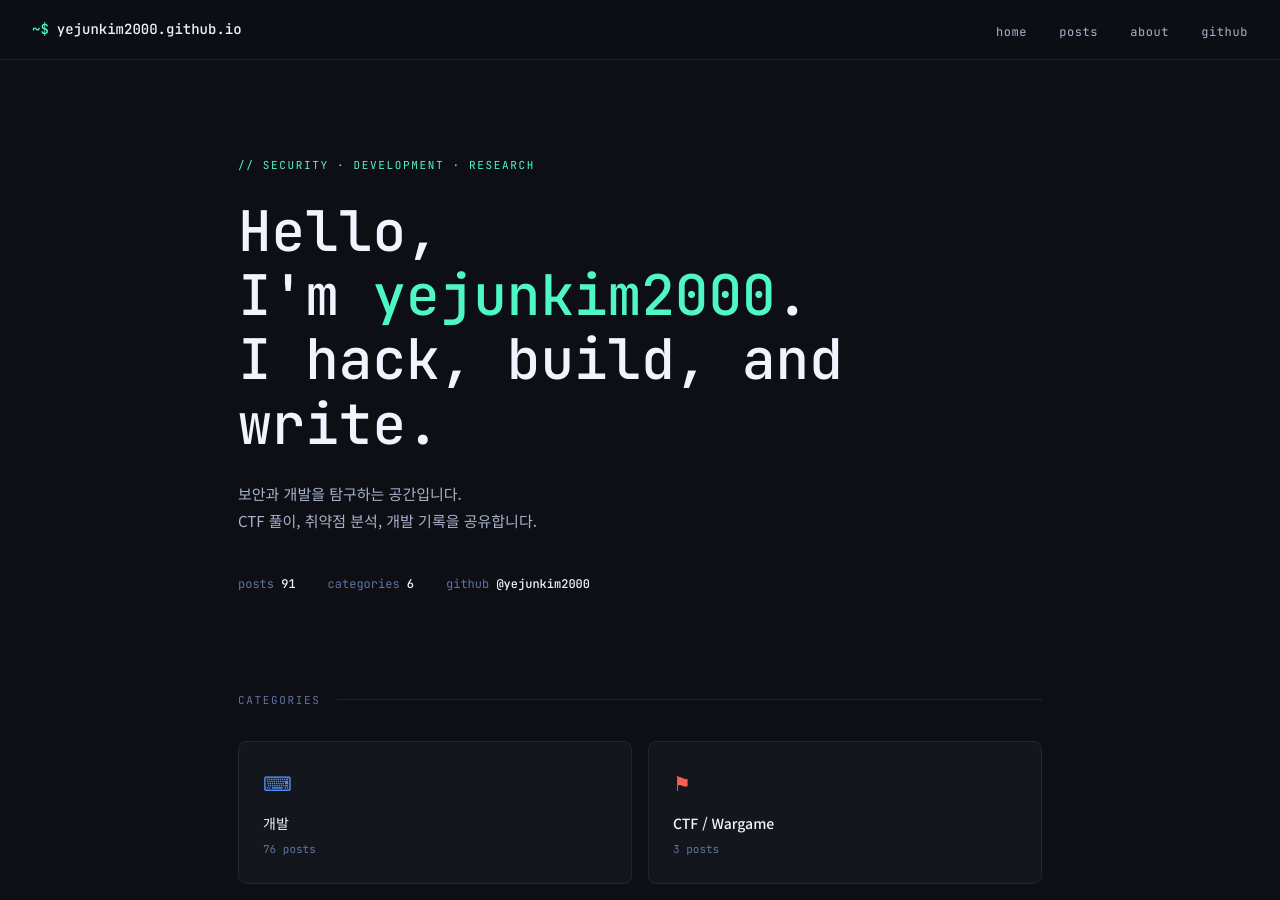
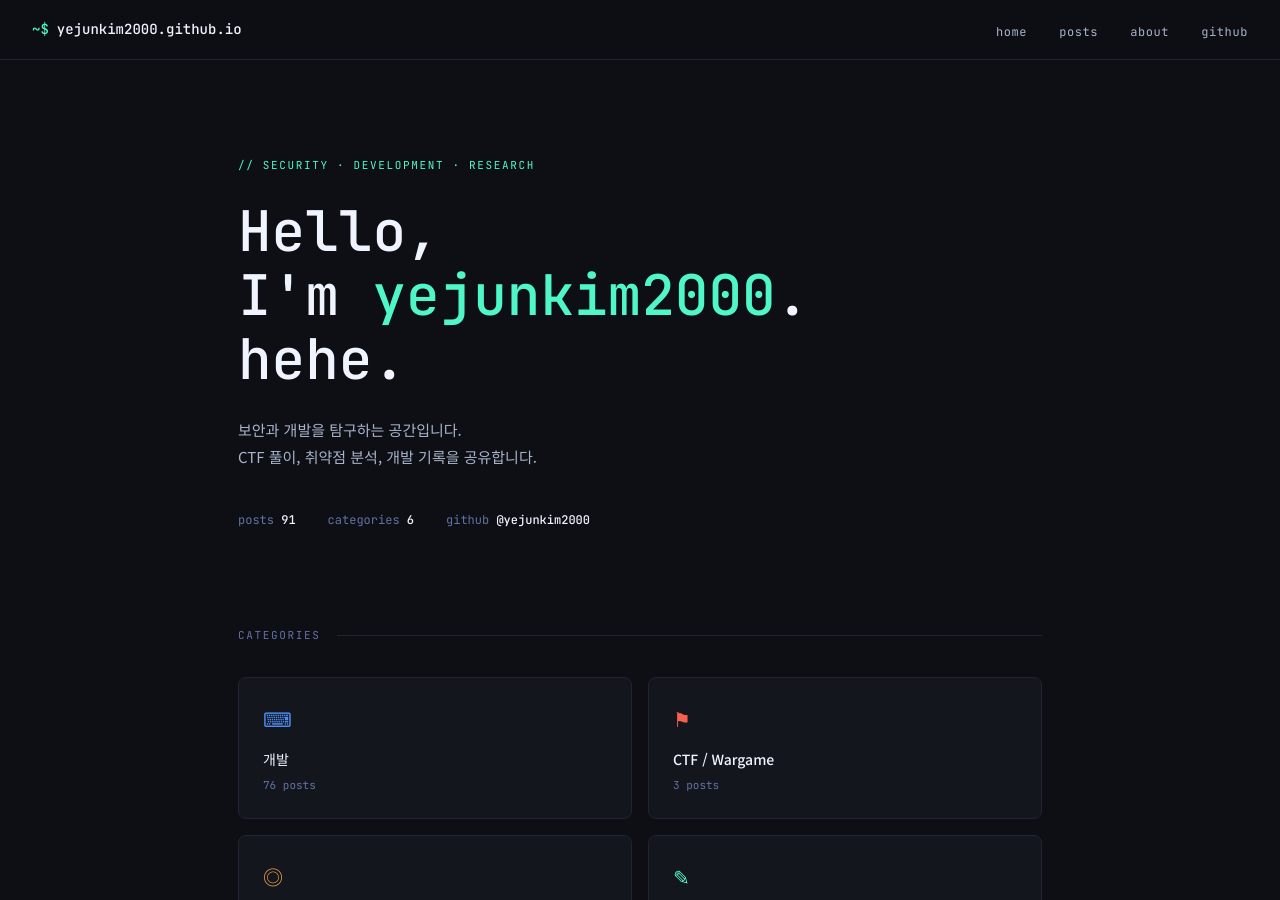
Before and after one commit to yejunkim2000/yejunkim2000.github.io, a Jekyll site: the page built from index.html, in a window 1280 px wide and 900 px high. Built offline with Jekyll 4.4.1, drawn with Linux system fonts in a browser that asks for light colours.

Commit message:
Update introduction text in index.html

```diff
--- a/index.html
+++ b/index.html
@@ -6,7 +6,7 @@ title: Home
 <main>
 <section class="hero">
   <p class="hero-label">// security · development · research</p>
-  <h1>Hello,<br>I'm <span class="highlight">yejunkim2000</span>.<br>I hack, build, and write.</h1>
+  <h1>Hello,<br>I'm <span class="highlight">yejunkim2000</span>.<br>hehe.</h1>
   <p class="hero-desc">보안과 개발을 탐구하는 공간입니다.<br>CTF 풀이, 취약점 분석, 개발 기록을 공유합니다.</p>
   <div class="hero-stats">
     <div class="stat-item">posts <span>{{ site.posts | size }}</span></div>
```
